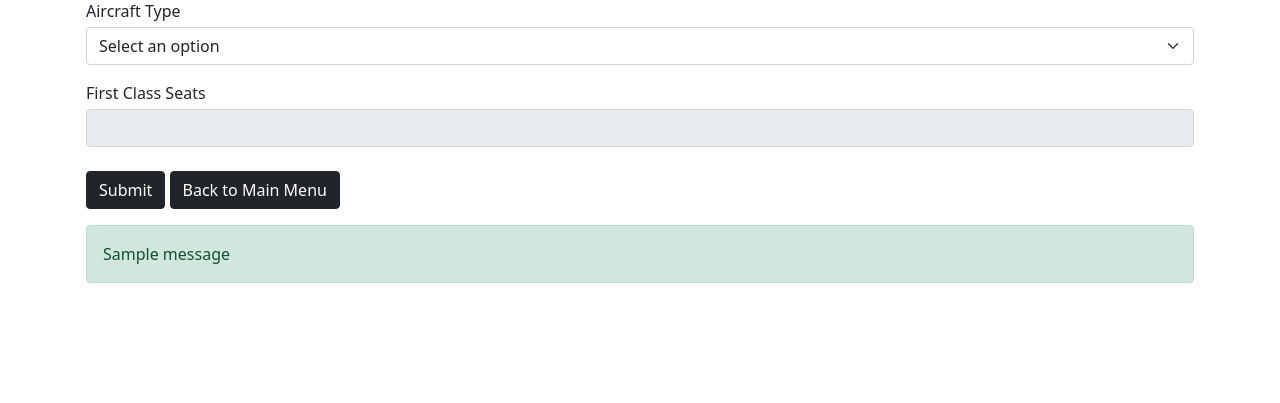
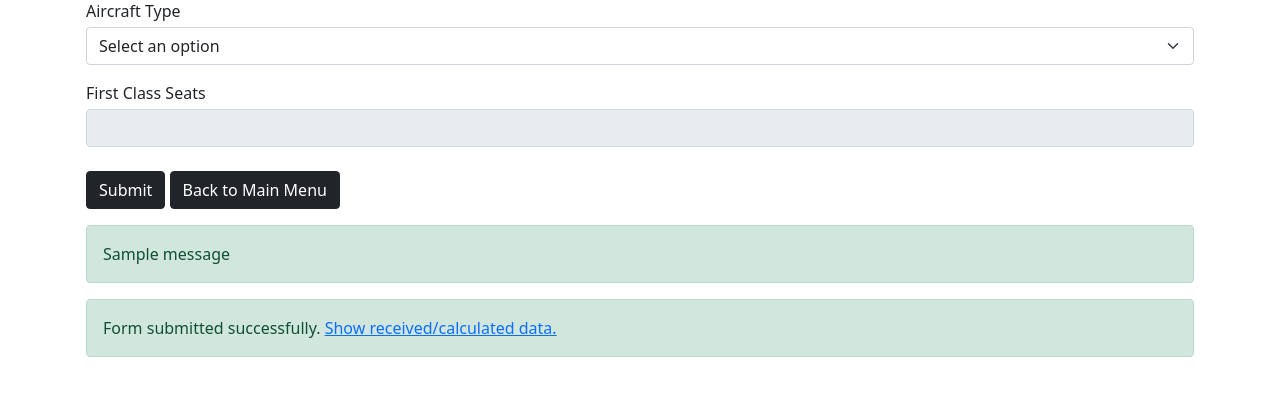
Before and after one commit to mjocc/gcse-programming-project, a Flask app: template profit_calculator/templates/flight.html in a window 1280 px wide. Shown: the part 147-550 px from the top of the page. Run offline with Flask 2, Linux system fonts and the light colour scheme; the template is opened without the code that fills it: most values are stand-ins (such as "Sample title", 1, 10 or a date in 2020); one stand-in notice (Sample message) is shown; parts of the project's set-up code (start-up, migrations or seed data) failed here and were passed over; some libraries are stand-ins or nearby versions.

Commit message:
Add information on submitted data to each page after form submit and add custom form-submit flash

```diff
--- a/profit_calculator/__main__.py
+++ b/profit_calculator/__main__.py
@@ -130,7 +130,7 @@ class FlightPlan:
 
     def airport_details(
         self, uk_airport: str, foreign_airport: str
-    ) -> Tuple[bool, str]:
+    ) -> Tuple[bool, Optional[str]]:
         if uk_airport not in ["LPL", "BOH"]:
             return False, "Not a valid UK airport code."
 
@@ -146,12 +146,14 @@ class FlightPlan:
         elif self.uk_airport == "BOH":
             self.distance = self.foreign_airport.distance_from_boh
 
-        return True, "Form submitted successfully."
+        return True, None
 
     def airport_details_exist(self) -> bool:
         return self.uk_airport is not None and self.foreign_airport is not None
 
-    def flight_details(self, aircraft_id: str, no_first_class: str) -> Tuple[bool, str]:
+    def flight_details(
+        self, aircraft_id: str, no_first_class: str
+    ) -> Tuple[bool, Optional[str]]:
         try:
             aircraft_id = int(aircraft_id)
         except ValueError:
@@ -183,7 +185,7 @@ class FlightPlan:
         self.no_first_class = no_first_class
         self.no_standard_class = aircraft.max_standard_class - no_first_class * 2
 
-        return True, "Form submitted successfully."
+        return True, None
 
     def aircraft_details_exist(self) -> bool:
         return self.aircraft is not None and self.no_first_class is not None
@@ -196,7 +198,7 @@ class FlightPlan:
 
     def price_plan(
         self, standard_class_price: str, first_class_price: str
-    ) -> Tuple[bool, str]:
+    ) -> Tuple[bool, Optional[str]]:
         in_range: Optional[bool] = self.flight_in_range()
         if (
             not self.airport_details_exist()
@@ -239,7 +241,7 @@ class FlightPlan:
             + self.no_standard_class * self.standard_class_price
         )
         self.profit = self.income - self.running_cost
-        return True, "Form submitted successfully."
+        return True, None
 
     def complete(self) -> bool:
         return (
--- a/profit_calculator/templates/base.html
+++ b/profit_calculator/templates/base.html
@@ -58,6 +58,27 @@
                     {% endfor %}
                 {% endif %}
             {% endwith %}
+            {% with form_submit = get_flashed_messages(category_filter=["form-submit"]) %}
+                {% if form_submit %}
+                    <div class= "mt-2 alert alert-success" role="alert">Form submitted successfully. <a data-toggle="collapse" href="#page-data-table" id="page-data-text">Show received/calculated data.</a></div>
+                {% endif %}
+            {% endwith %}
+            {% with page_data = get_flashed_messages(category_filter=["page-data"]) %}
+                {% if page_data %}
+                    {% with data = page_data[0] %}
+                    <div id="page-data-table" class="alert alert-secondary collapse">
+                        <table class="table table-hover">
+                            {% for key, value in data.items() %}
+                            <tr>
+                                <th scope="row">{{ key }}</th>
+                                <td>{{ value }}</td>
+                            </tr>
+                            {% endfor %}
+                        </table>
+                    </div>
+                    {% endwith %}
+                {% endif %}
+            {% endwith %}
         </main>
     </section>
     <!--suppress SpellCheckingInspection -->
@@ -67,6 +88,11 @@
     <!--suppress SpellCheckingInspection -->
     <script src="https://maxcdn.bootstrapcdn.com/bootstrap/4.0.0/js/bootstrap.min.js" integrity="sha384-JZR6Spejh4U02d8jOt6vLEHfe/JQGiRRSQQxSfFWpi1MquVdAyjUar5+76PVCmYl" crossorigin="anonymous"></script>
     <script src="{{ url_for('static', filename='script.js') }}"></script>
+    <script>
+        $('#page-data-table').on('show.bs.collapse', () => {
+            $('#page-data-text').remove()
+        });
+    </script>
     {% block scripts %}{% endblock %}
 </body>
 </html>
--- a/profit_calculator/templates/flight.html
+++ b/profit_calculator/templates/flight.html
@@ -21,20 +21,7 @@
     <a class="btn btn-dark" href="{{ url_for('index') }}">Back to Main Menu</a>
 </form>
 
-{% if submitted %}
-<hr>
-<h5>Chosen aircraft:</h5>
-<table class="table table-hover">
-    <tr></tr>
-    {% for key, value in selected_aircraft.items() %}
-    <tr>
-        <th scope="row">{{ key }}</th>
-        <td>{{ value }}</td>
-    </tr>
-    {% endfor %}
-</table>
-<hr>
-{% endif %}
+
 {% endblock %}
 
 {% block scripts %}
--- a/profit_calculator/templates/profit.html
+++ b/profit_calculator/templates/profit.html
@@ -5,7 +5,6 @@
 {% block content %}
 <!--suppress SyntaxError, HtmlUnknownTag, Annotator, HtmlUnknownAttribute -->
 <table class="table table-hover">
-    <tr></tr>
     {% for key, value in flight_plan.items() %}
     <tr {% if key == "profit" %}class="{% if profit == 1 %}table-success{% elif profit == 0 %}table-warning{% else %}table-danger{% endif %}"{% endif %}>
         <th scope="row">{{ key }}</th>
--- a/profit_calculator/views.py
+++ b/profit_calculator/views.py
@@ -23,7 +23,17 @@ def airport_details() -> str:
         success, msg = fp.airport_details(
             request.form["uk-airport"], request.form["o-airport"]
         )
-        flash(msg, "message" if success else "error")
+        flash(msg, "form-submit" if success else "error")
+        if success:
+            flash(
+                {
+                    "uk_airport": fp.uk_airport,
+                    "foreign_airport_code": fp.foreign_airport.code,
+                    "foreign_airport_name": fp.foreign_airport.name,
+                    "distance_between_airports": fp.distance,
+                },
+                "page-data",
+            )
     return render_template("airport.html", airports=Airport.all.values())
 
 
@@ -35,14 +45,16 @@ def flight_details() -> str:
             request.form["aircraft-type"],
             request.form["first-class-seats"],
         )
-        flash(msg, "message" if success else "error")
-        page_data["submitted"] = success
+        flash(msg, "form-submit" if success else "error")
         if success:
-            page_data["selected_aircraft"] = {
-                **vars(fp.aircraft).copy(),
-                "number_of_first_class": fp.no_first_class,
-                "number_of_standard_class": fp.no_standard_class,
-            }
+            flash(
+                {
+                    **vars(fp.aircraft),
+                    "number_of_first_class": fp.no_first_class,
+                    "number_of_standard_class": fp.no_standard_class,
+                },
+                "page-data",
+            )
     return render_template(
         "flight.html",
         aircrafts=Aircraft.all,
@@ -50,7 +62,6 @@ def flight_details() -> str:
             [aircraft.max_standard_class, aircraft.min_first_class]
             for aircraft in Aircraft.all
         ],
-        **page_data,
     )
 
 
@@ -60,7 +71,19 @@ def price_plan() -> str:
         success, msg = fp.price_plan(
             request.form["standard-class-price"], request.form["first-class-price"]
         )
-        flash(msg, "message" if success else "error")
+        flash(msg, "form-submit" if success else "error")
+        if success:
+            flash(
+                {
+                    "standard_class_price": fp.standard_class_price,
+                    "first_class_price": fp.first_class_price,
+                    "cost_per_seat": fp.cost_per_seat,
+                    "running_cost": fp.running_cost,
+                    "income": fp.income,
+                    "profit": fp.profit,
+                },
+                "page-data",
+            )
     airport_details_exist: bool = fp.airport_details_exist()
     aircraft_details_exist: bool = fp.aircraft_details_exist()
     in_range: Optional[bool] = fp.flight_in_range()
@@ -124,10 +147,9 @@ def export_form() -> Union[str, Response]:
     if request.method == "POST":
         if request.form["import/export"] == "import":
             success: bool
-            msg: Optional[str]
+            msg: str
             success, msg = fp.import_from_file(request)
-            if msg:
-                flash(msg, "error" if success is False else "message")
+            flash(msg, "message" if success else "error")
         elif request.form["import/export"] == "export":
             return fp.export_as_file()
     return render_template("exports.html")
```
